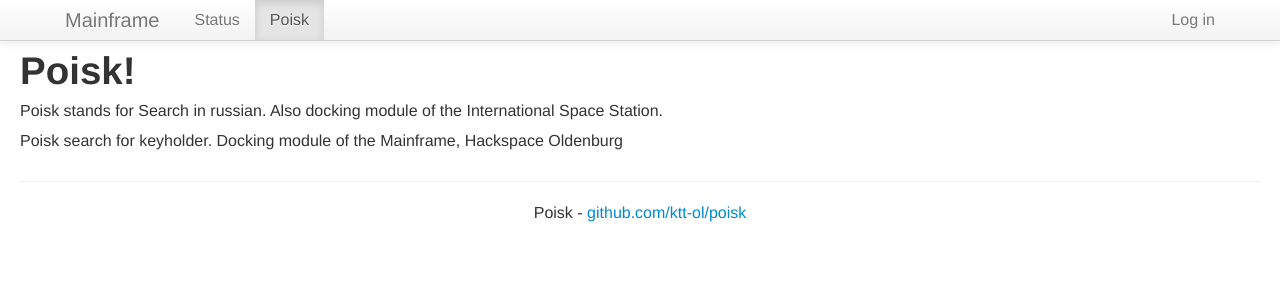
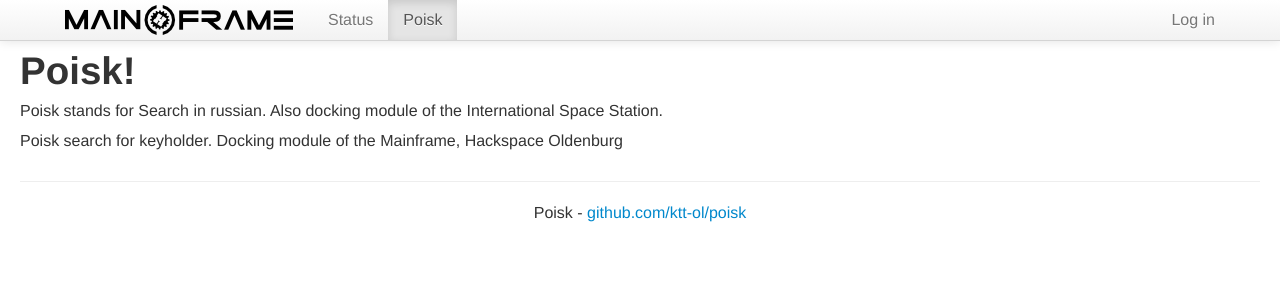
Before and after one commit to ktt-ol/poisk, a Python web app: template poisk/templates/about.html in a window 1280 px wide. Shown: the top 300 px of the page. Run offline with Jinja, Linux system fonts and the light colour scheme; the template is opened without the code that fills it, so the values that code supplies are empty; some libraries are stand-ins or nearby versions.

Commit message:
add mainframe logo

```diff
--- a/poisk/static/css/style.css
+++ b/poisk/static/css/style.css
@@ -7,6 +7,8 @@
 
 #headMenu .brand {
   margin-left: 25px;
+  padding-top: 5px;
+  padding-bottom: 5px;
 }
 
 #inprintLink, #loginLink {
--- a/poisk/templates/layout.html
+++ b/poisk/templates/layout.html
@@ -15,7 +15,9 @@
             <span class="icon-bar"></span>
             <span class="icon-bar"></span>
           </button>
-          <a class="brand" href="//mainframe.io") }}">Mainframe</a>
+          <a class="brand" href="//mainframe.io") }}">
+            <img alt="Mainframe" src="{{ url_for('static', filename='mainframe.png') }}" />
+          </a>
           <div class="nav-collapse collapse">
             <ul class="nav">
               <li><a href="//status.mainframe.io">Status</a></li>
```
Also changed, not shown: mainframe-long.svg (added), poisk/static/mainframe.png (added).
